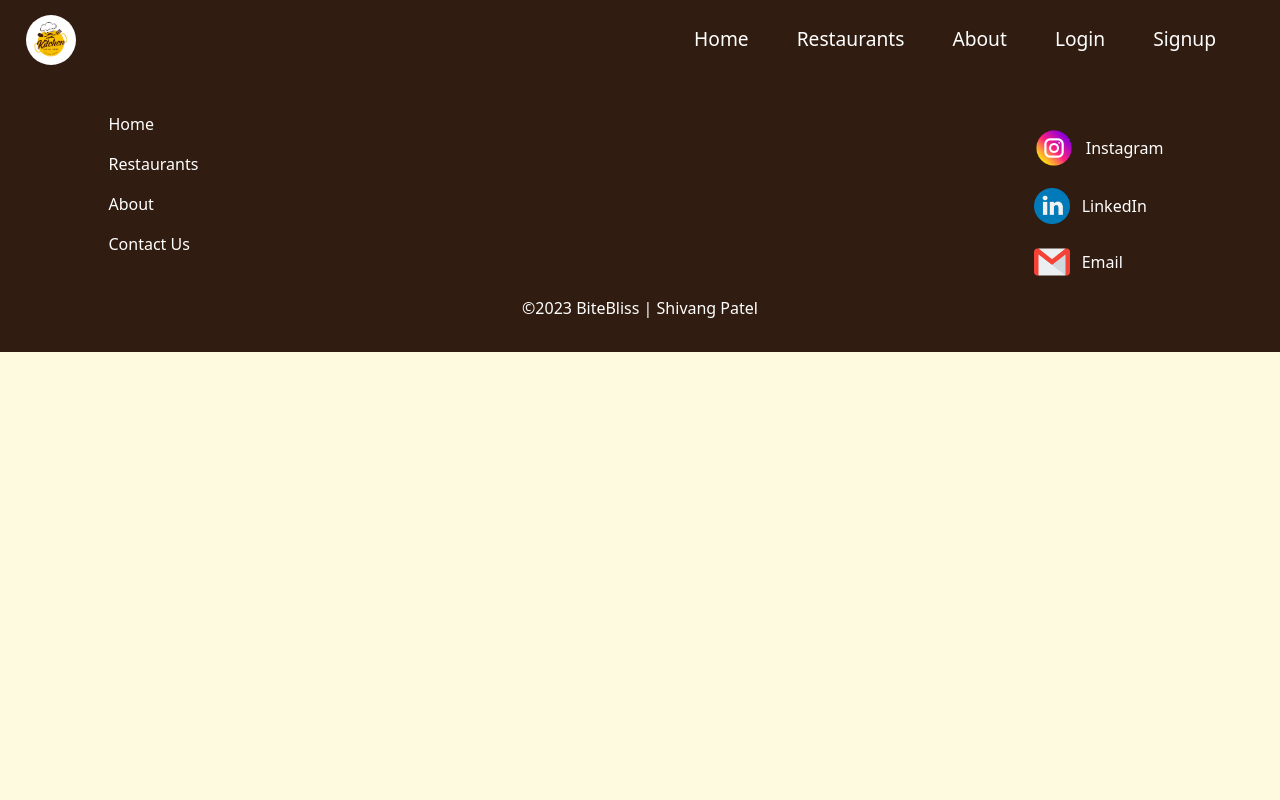
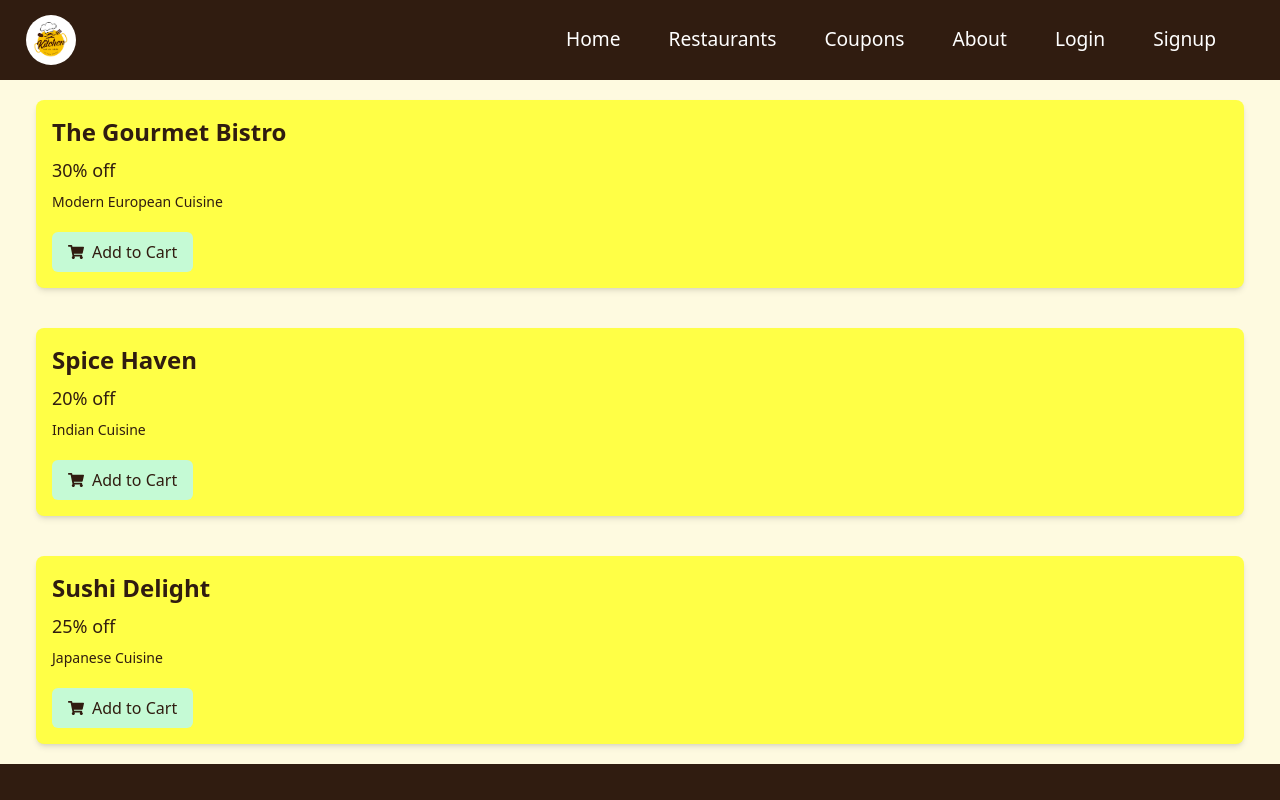
Before and after one commit to ShiVang-1093/BiteBliss, a React (Create React App) app in the folder frontend/: page /Coupons in a window 1280 px wide. Shown: the top 800 px of the page. Built offline with nearby package versions, Linux system fonts and the light colour scheme.

Commit message:
Added coupons

```diff
--- a/frontend/src/App.js
+++ b/frontend/src/App.js
@@ -7,6 +7,7 @@ import Account from "./components/User account/Account";
 import Footer from "./components/Footer/Footer";
 import Login from "./components/Auth/Login";
 import Signup from "./components/Auth/signup";
+import Coupon from "./components/Coupons/Coupon";
 
 function App() {
   return (
@@ -15,6 +16,7 @@ function App() {
       <Routes>
         <Route exact path="/" element={<Homepage />} />
         <Route path="/Restaurants" element={<Restaurants />} />
+        <Route path="/Coupons" element={<Coupon />} />
         <Route path="/Restaurants/:id" element={<Restaurants />} />
         <Route path="/Login" element={<Login />} />
         <Route path="/Signup" element={<Signup />} />
--- a/frontend/src/components/Auth/Login.jsx
+++ b/frontend/src/components/Auth/Login.jsx
@@ -12,45 +12,45 @@ function Login() {
   };
 
   return (
-    <div className="mx-auto px-4 flex items-center justify-center h-auto overflow-hidden w-[90%] m-[5%] bg-green rounded-3xl shadow-yellow ">
+    <div className="mx-auto px-4 flex items-center justify-center h-[40%] overflow-hidden w-[90%] m-[5%] bg-yellow rounded-3xl shadow-yellow ">
       {/* Image section */}
-      <div className="w-full lg:w-1/2 ">
-        <img src={pizza} alt='p' className="w-auto h-auto object-cover"></img>
+      <div className="w-[35%] lg:w-1/2 ">
+        <img src={pizza} alt='p' className="w-full h-full object-cover mx-10"></img>
       </div>
 
       {/* Login form section */}
-      <div className="w-full lg:w-1/2 p-8">
+      <div className="w-[65%] lg:w-1/2 p-8">
         <h2 className="text-3xl font-bold mb-8 text-center">Welcome Back!</h2>
         <form onSubmit={handleSubmit} className="space-y-6">
-          <div className="mb-4">
-            <label htmlFor="email" className="block text-gray-700 font-bold mb-2">Email Id</label>
+          <div className="mb-4 flex">
+            <label htmlFor="email" className="text-coffee font-bold mr-4 items-center">Email Id</label>
             <input
               type="email"
               id="email"
               value={email}
               onChange={(e) => setEmail(e.target.value)}
-              className="shadow appearance-none border rounded w-full py-2 px-3 text-gray-700 leading-tight focus:outline-none focus:shadow-outline"
+              className="shadow appearance-none border rounded w-full py-2 px-3 text-coffee leading-tight focus:outline-none"
             />
           </div>
-          <div className="mb-6">
-            <label htmlFor="password" className="block text-gray-700 font-bold mb-2">Password</label>
+          <div className="mb-7 flex">
+            <label htmlFor="password" className="block text-coffee font-bold mr-4">Password</label>
             <input
               type="password"
               id="password"
               value={password}
               onChange={(e) => setPassword(e.target.value)}
-              className="shadow appearance-none border rounded w-full py-2 px-3 text-gray-700 leading-tight focus:outline-none focus:shadow-outline"
+              className="shadow appearance-none border rounded w-full py-2 px-3 text-coffee leading-tight focus:outline-none focus:shadow-outline"
             />
           </div>
-          <button type="submit" className="bg-blue-600 text-white px-4 py-2 rounded font-bold hover:bg-blue-700">
+          <button type="submit" className="bg-coffee text-yellow px-4 py-2 rounded font-bold hover:bg-green">
             Sign In
           </button>
           <div className="flex items-center justify-between mt-4">
-            <Link to="/Signup" className="underline text-blue-500 hover:text-blue-700">Sign Up</Link>
-            <Link to="/forgot-password" className="underline text-blue-500 hover:text-blue-700">Forgot Password?</Link>
+            <Link to="/Signup" className="underline text-coffee hover:text-blue-700">Sign Up</Link>
+            <Link to="/forgot-password" className="underline text-coffee hover:text-blue-700">Forgot Password?</Link>
           </div>
           <div className="mt-6">
-            <button className="bg-gray-300 hover:bg-gray-400 text-gray-800 font-bold py-2 px-4 rounded mr-2">
+            <button className="bg-coffee hover:bg-gray-400 text-yellow font-bold py-2 px-4 rounded mr-2">
               <i className="fab fa-facebook-f"></i> Sign in with Facebook
             </button>
             {/* ... other social login buttons */}
--- /dev/null
+++ b/frontend/src/components/Coupons/Coupon.jsx
@@ -0,0 +1,54 @@
+import React from 'react';
+import { useState } from 'react';
+import { FaShoppingCart } from 'react-icons/fa';
+
+const Coupon = () => {
+  const [cartItems, setCartItems] = useState([]);
+
+  const resdata = [
+    {
+      name: "The Gourmet Bistro",
+      discountOffer: 30,
+      specialty: "Modern European Cuisine",
+    },
+    {
+        name: "Spice Haven",
+        discountOffer: 20,
+        specialty: "Indian Cuisine"
+      },
+      {
+        name: "Sushi Delight",
+        discountOffer: 25,
+        specialty: "Japanese Cuisine"
+      }  ];
+
+  const handleAddToCart = (restaurant) => {
+    setCartItems((prevCartItems) => [...prevCartItems, restaurant.name]);
+  };
+
+  return (
+    <div className="container mx-auto px-4">
+      {resdata.map((res) => (
+        <div key={res.name} className="grid grid-cols-1 md:grid-cols-2 gap-4">
+          <div className="bg-yellow rounded-lg shadow-md p-4 m-5">
+            <h2 className="text-coffee text-2xl font-bold mb-2">{res.name}</h2>
+            <p className="text-coffee text-lg mb-2">{res.discountOffer}% off</p>
+            <p className="text-coffee text-sm">{res.specialty}</p>
+            <button
+              className={`inline-flex items-center px-4 py-2 mt-5 rounded-md font-medium text-coffee bg-green ${
+                cartItems.includes(res.name) ? 'opacity-50 cursor-not-allowed' : 'hover:bg-green'
+              }`}
+              onClick={() => handleAddToCart(res)}
+              disabled={cartItems.includes(res.name)}
+            >
+              <FaShoppingCart className="mr-2" />
+              {cartItems.includes(res.name) ? 'Added' : 'Add to Cart'}
+            </button>
+          </div>
+        </div>
+      ))}
+    </div>
+  );
+};
+
+export default Coupon;
--- a/frontend/src/components/Homepage/Navbar.jsx
+++ b/frontend/src/components/Homepage/Navbar.jsx
@@ -90,6 +90,17 @@ const NavBar = () => {
             <li className="nav-item">
               <NavLink
                 exact
+                to="/Coupons"
+                activeClassName="nav-active"
+                className="nav-links"
+                onClick={() => setClick(false)}
+              >
+                Coupons
+              </NavLink>
+            </li>
+            <li className="nav-item">
+              <NavLink
+                exact
                 to="/About"
                 activeClassName="nav-active"
                 className="nav-links"
```
